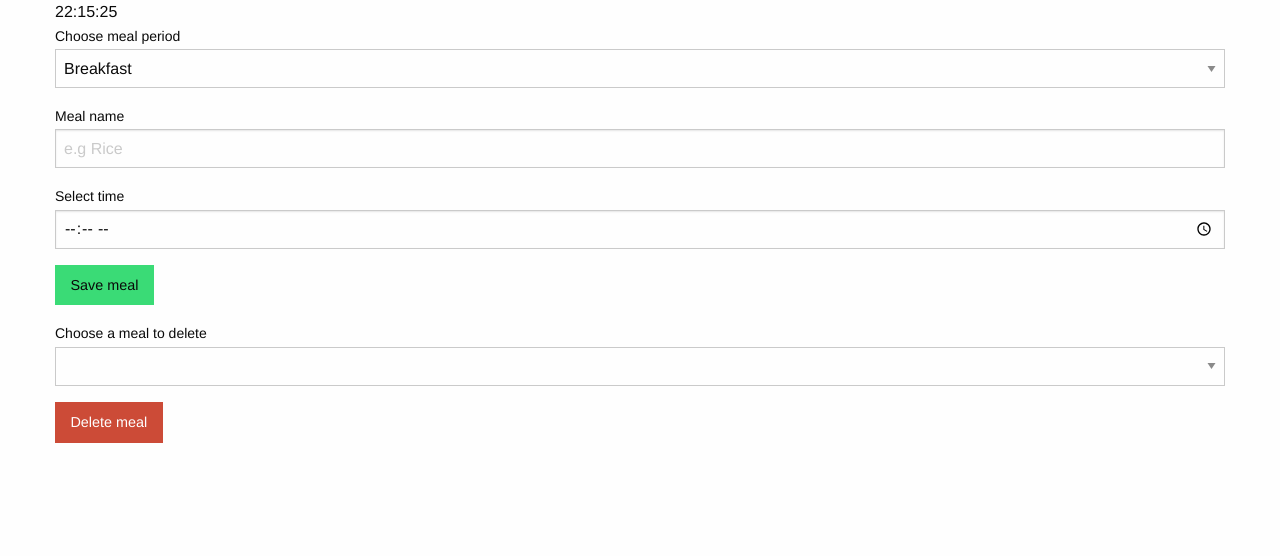
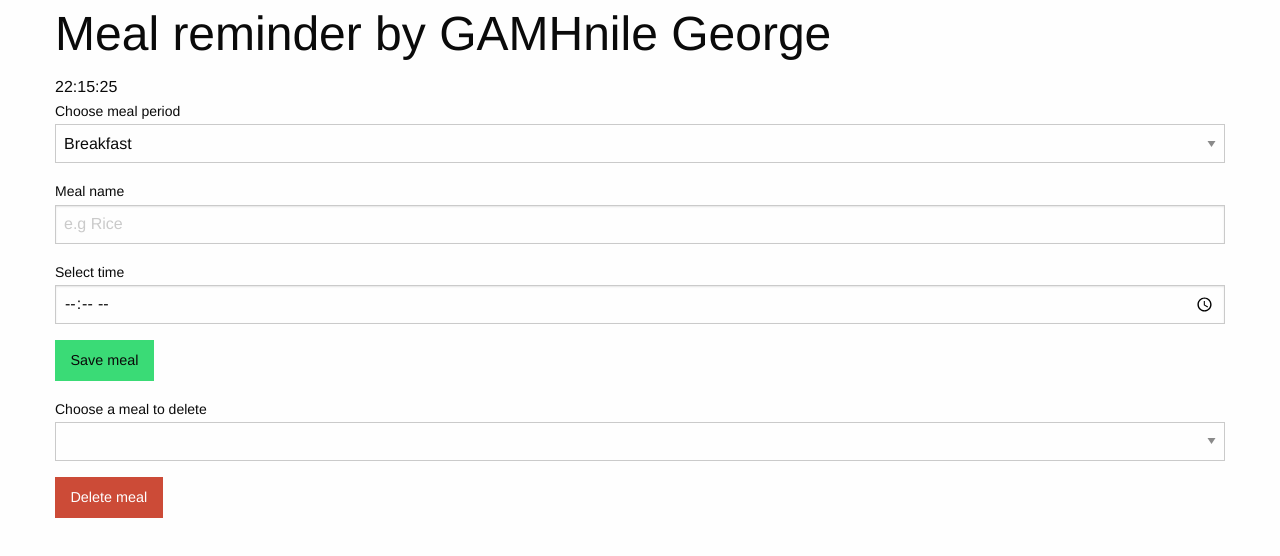
Before and after one commit to GAMHnile/GADS2020projects, a plain HTML site: page index.html in a window 1280 px wide. Drawn offline with nearby package versions, Linux system fonts and the light colour scheme.

Commit message:
added my name to as h1 to top

```diff
--- a/index.html
+++ b/index.html
@@ -12,6 +12,9 @@
     <title>Meal Alarm</title>
 </head>
 <body onload="startTime()">
+  <div class="grid-container">
+  <h1>Meal reminder by GAMHnile George</h1>
+    </div>
    <!--s1-clock -->
    <section>
       <div class="grid-container">
```
